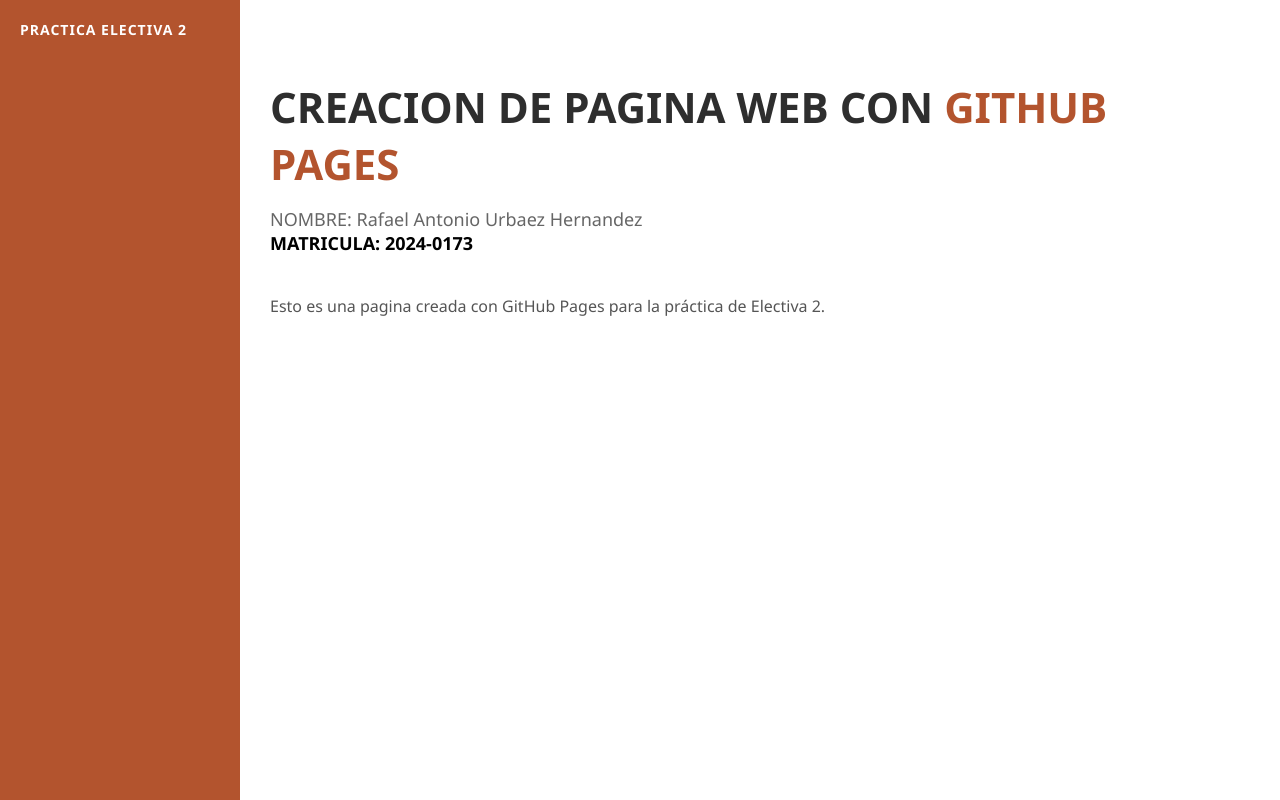
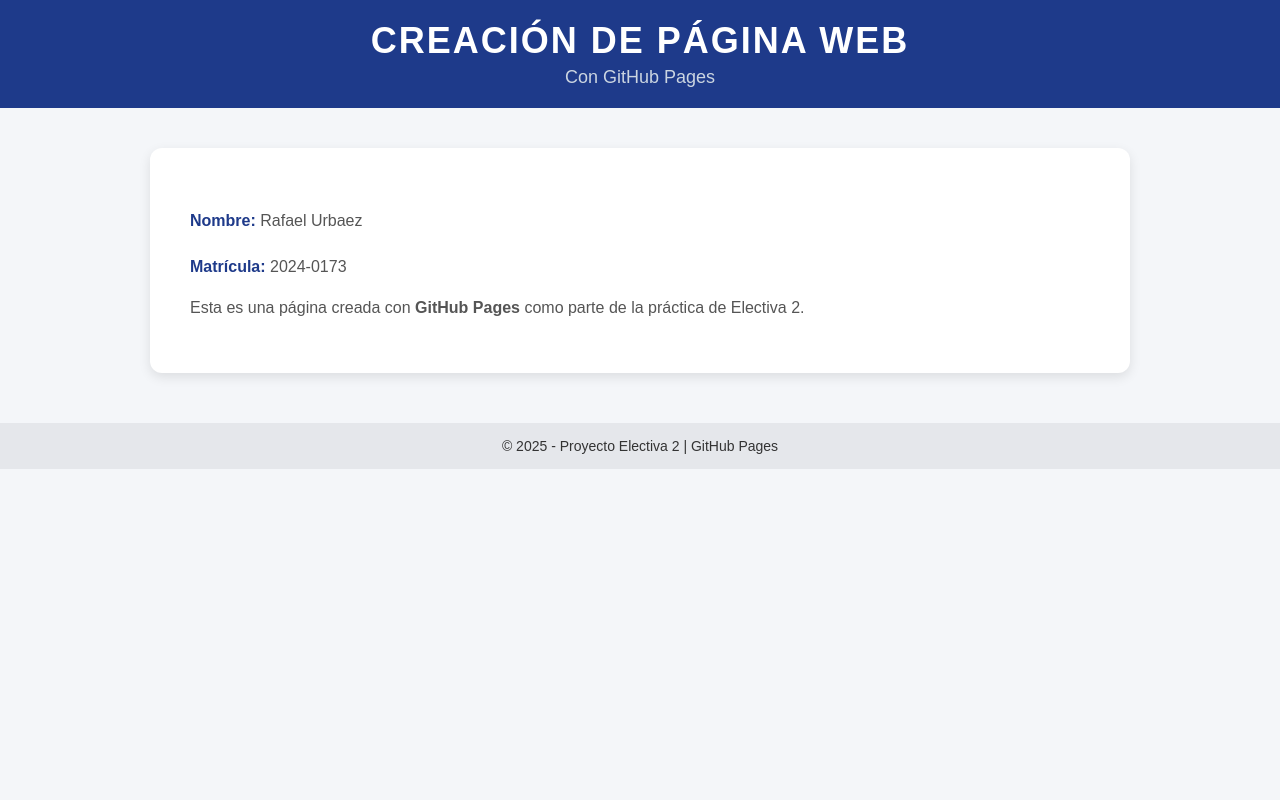
Before and after one commit to RafaelUrbaez/WebGithub, a plain HTML site: page index.html in a window 1280 px wide. Drawn offline with Linux system fonts and the light colour scheme.

Commit message:
Update index.html

```diff
--- a/index.html
+++ b/index.html
@@ -2,81 +2,92 @@
 <html lang="es">
 <head>
   <meta charset="UTF-8">
-  <title>Creación de Página Web con GitHub Pages</title>
+  <title>Práctica con GitHub Pages</title>
   <style>
     body {
       margin: 0;
-      font-family: 'Segoe UI', Tahoma, Geneva, Verdana, sans-serif;
-      color: #2e2e2e;
+      font-family: 'Arial', sans-serif;
+      background-color: #f4f6f9;
+      color: #333;
     }
 
-    /* Barra lateral */
-    .sidebar {
-      position: fixed;
-      top: 0;
-      left: 0;
-      width: 200px;
-      height: 100%;
-      background-color: #b3542e;
+    /* Encabezado superior */
+    header {
+      background-color: #1e3a8a; /* Azul marino */
       color: white;
-      font-weight: bold;
-      display: flex;
-      align-items: flex-start;
       padding: 20px;
+      text-align: center;
     }
 
-    .sidebar h3 {
+    header h1 {
       margin: 0;
-      font-size: 14px;
-      letter-spacing: 1px;
+      font-size: 36px;
+      letter-spacing: 2px;
     }
 
-    /* Contenido */
-    .content {
-      margin-left: 220px;
-      padding: 50px;
+    header h2 {
+      margin: 5px 0 0;
+      font-size: 18px;
+      font-weight: normal;
+      color: #cbd5e1;
     }
 
-    h1 {
-      font-size: 42px;
-      margin-bottom: 10px;
-    }
-
-    h1 span {
-      color: #b3542e;
+    /* Contenedor principal */
+    .container {
+      max-width: 900px;
+      margin: 40px auto;
+      background: white;
+      border-radius: 12px;
+      padding: 40px;
+      box-shadow: 0px 4px 12px rgba(0,0,0,0.1);
     }
 
     .info {
-      margin: 15px 0;
+      margin: 20px 0;
       font-size: 18px;
-      color: #666;
+      line-height: 1.6;
     }
 
     .info strong {
-      color: #000;
+      color: #1e3a8a;
     }
 
     p {
       font-size: 16px;
-      margin-top: 40px;
+      margin-top: 20px;
       color: #555;
+    }
+
+    footer {
+      text-align: center;
+      padding: 15px;
+      background-color: #e5e7eb;
+      font-size: 14px;
+      margin-top: 50px;
     }
   </style>
 </head>
 <body>
-  <!-- Barra lateral -->
-  <div class="sidebar">
-    <h3>PRACTICA ELECTIVA 2</h3>
+  <!-- Encabezado -->
+  <header>
+    <h1>CREACIÓN DE PÁGINA WEB</h1>
+    <h2>Con GitHub Pages</h2>
+  </header>
+
+  <!-- Contenido -->
+  <div class="container">
+    <div class="info">
+      <p><strong>Nombre:</strong> Rafael Urbaez</p>
+      <p><strong>Matrícula:</strong> 2024-0173</p>
+    </div>
+    <p>
+      Esta es una página creada con <strong>GitHub Pages</strong> como parte de la práctica de Electiva 2.
+    </p>
   </div>
 
-  <!-- Contenido -->
-  <div class="content">
-    <h1>CREACION DE PAGINA WEB CON <span>GITHUB PAGES</span></h1>
-    <div class="info">
-      NOMBRE: Rafael Antonio Urbaez Hernandez <br>
-      <strong>MATRICULA: 2024-0173</strong>
-    </div>
-    <p>Esto es una pagina creada con GitHub Pages para la práctica de Electiva 2.</p>
-  </div>
+  <!-- Pie de página -->
+  <footer>
+    © 2025 - Proyecto Electiva 2 | GitHub Pages
+  </footer>
 </body>
 </html>
```
